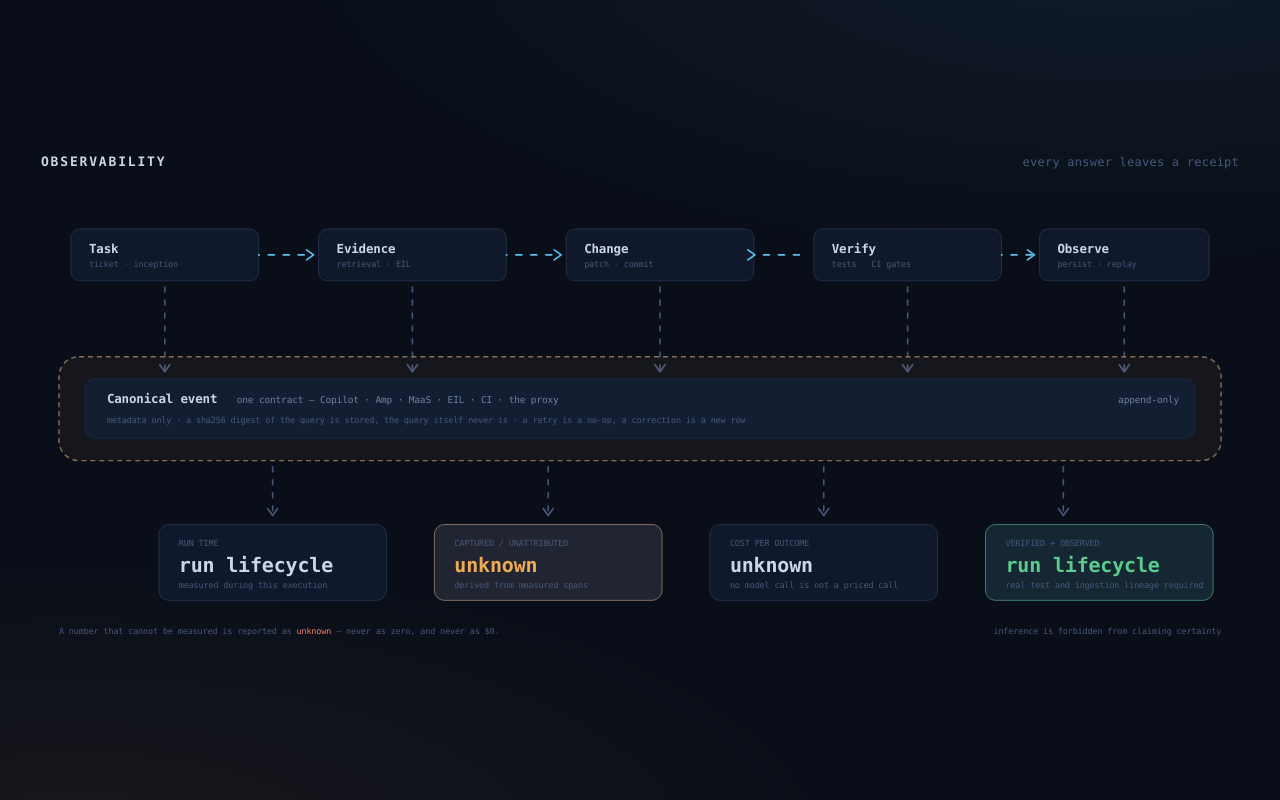
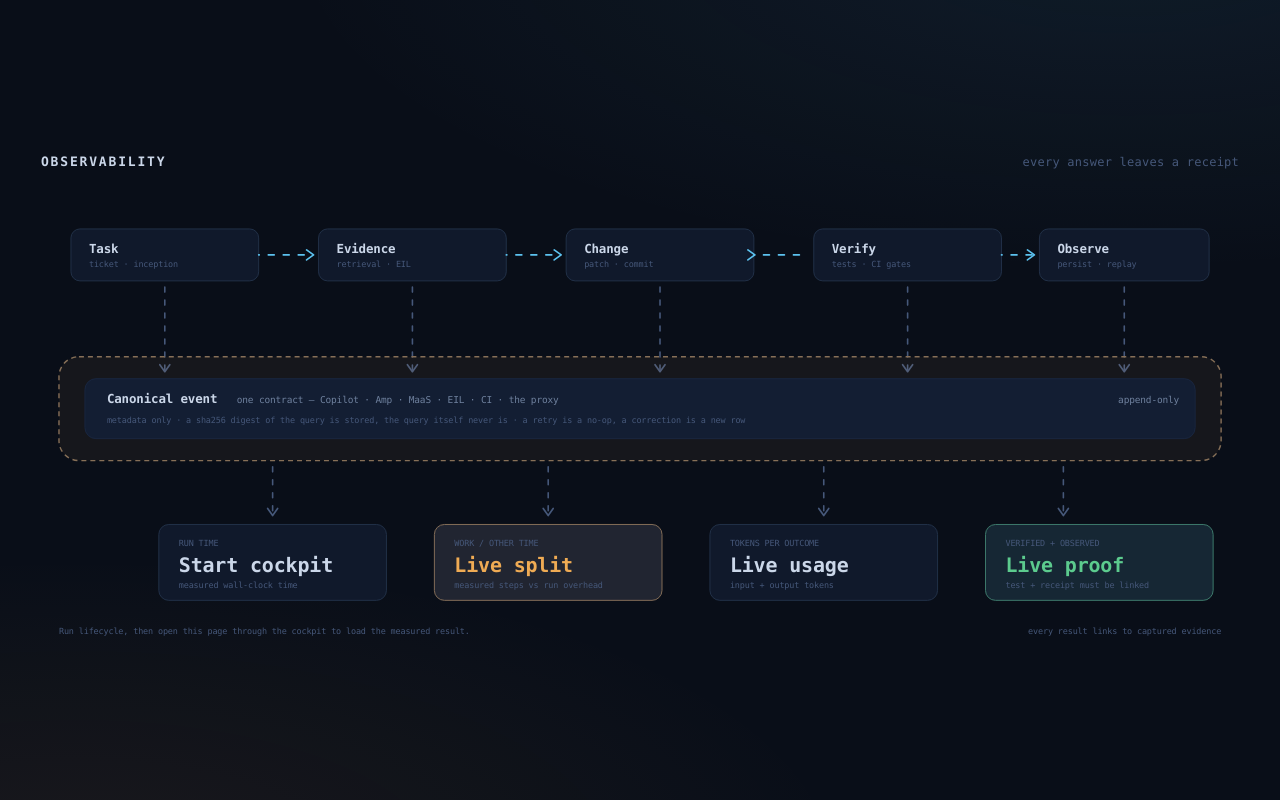
Before and after one commit to ashark-ai-05/eil-observability-demo, a website: page platform/eil-platform.html in a window 1280 px wide. Shown: the part 3200-4000 px from the top of the page. Drawn offline with Linux system fonts and the light colour scheme; no server answers.

Commit message:
Show live token metrics in platform deck
Co-authored-by: krunal <krunal.ashar@gmail.com>
Signed-off-by: krunal <krunal.ashar@gmail.com>

```diff
--- a/platform/eil-platform.html
+++ b/platform/eil-platform.html
@@ -505,7 +505,7 @@
     <h2>Observability<span class="sub">every answer leaves a receipt</span></h2>
     <div class="scroll">
       <svg class="flow" viewBox="0 0 1200 470" fill="none" role="img"
-           aria-label="A measured delivery run across five stages, each emitting a canonical event into one ledger. The ledger yields run time, captured and unattributed time, cost provenance, and whether the verified change was observed. Capture is metadata-only: a digest of the query is stored, never the query.">
+           aria-label="A measured delivery run across five stages, each emitting a canonical event into one ledger. The ledger yields run time, work versus other time, token usage, and whether the verified change was observed. Capture is metadata-only: a digest of the query is stored, never the query.">
 
         <!-- the delivery run, left to right -->
         <g>
@@ -558,31 +558,31 @@
         <g>
           <rect class="st" x="118" y="330" width="228" height="76" rx="10"/>
           <text class="t-xs" x="138" y="352">RUN TIME</text>
-          <text id="obs-elapsed" x="138" y="378" font-size="20" font-weight="700" fill="var(--text)" font-family="var(--mono)">run lifecycle</text>
-          <text class="t-xs" x="138" y="394">measured during this execution</text>
+          <text id="obs-elapsed" x="138" y="378" font-size="20" font-weight="700" fill="var(--text)" font-family="var(--mono)">Start cockpit</text>
+          <text class="t-xs" x="138" y="394">measured wall-clock time</text>
 
           <rect x="394" y="330" width="228" height="76" rx="10"
                 fill="color-mix(in oklab, var(--vec) 9%, var(--panel))"
                 stroke="color-mix(in oklab, var(--vec) 50%, var(--line))"/>
-          <text class="t-xs" x="414" y="352">CAPTURED / UNATTRIBUTED</text>
-          <text id="obs-work-wait" x="414" y="378" font-size="20" font-weight="700" fill="var(--vec)" font-family="var(--mono)">unknown</text>
-          <text class="t-xs" x="414" y="394">derived from measured spans</text>
+          <text class="t-xs" x="414" y="352">WORK / OTHER TIME</text>
+          <text id="obs-work-wait" x="414" y="378" font-size="20" font-weight="700" fill="var(--vec)" font-family="var(--mono)">Live split</text>
+          <text class="t-xs" x="414" y="394">measured steps vs run overhead</text>
 
           <rect class="st" x="670" y="330" width="228" height="76" rx="10"/>
-          <text class="t-xs" x="690" y="352">COST PER OUTCOME</text>
-          <text id="obs-cost" x="690" y="378" font-size="20" font-weight="700" fill="var(--text)" font-family="var(--mono)">unknown</text>
-          <text class="t-xs" x="690" y="394">no model call is not a priced call</text>
+          <text class="t-xs" x="690" y="352">TOKENS PER OUTCOME</text>
+          <text id="obs-tokens" x="690" y="378" font-size="20" font-weight="700" fill="var(--text)" font-family="var(--mono)">Live usage</text>
+          <text id="obs-token-note" class="t-xs" x="690" y="394">input + output tokens</text>
 
           <rect x="946" y="330" width="228" height="76" rx="10"
                 fill="color-mix(in oklab, var(--ok) 9%, var(--panel))"
                 stroke="color-mix(in oklab, var(--ok) 50%, var(--line))"/>
           <text class="t-xs" x="966" y="352">VERIFIED + OBSERVED</text>
-          <text id="obs-proof" x="966" y="378" font-size="20" font-weight="700" fill="var(--ok)" font-family="var(--mono)">run lifecycle</text>
-          <text class="t-xs" x="966" y="394">real test and ingestion lineage required</text>
+          <text id="obs-proof" x="966" y="378" font-size="20" font-weight="700" fill="var(--ok)" font-family="var(--mono)">Live proof</text>
+          <text class="t-xs" x="966" y="394">test + receipt must be linked</text>
         </g>
 
-        <text class="t-xs" x="18" y="440">A number that cannot be measured is reported as <tspan fill="var(--warn)">unknown</tspan> — never as zero, and never as $0.</text>
-        <text class="t-xs" x="1182" y="440" text-anchor="end">inference is forbidden from claiming certainty</text>
+        <text id="obs-run-note" class="t-xs" x="18" y="440">Run lifecycle, then open this page through the cockpit to load the measured result.</text>
+        <text class="t-xs" x="1182" y="440" text-anchor="end">every result links to captured evidence</text>
       </svg>
     </div>
    </div>
@@ -615,10 +615,10 @@
   for (const id of ids) io.observe(document.getElementById(id));
 
   // When served by `pnpm cockpit`, the observability slide reads the same
-  // captured run as the cockpit. The standalone deck intentionally keeps
-  // unknown placeholders instead of embedding a reference run that can drift.
+  // captured run as the cockpit. Standalone mode gives an actionable prompt
+  // instead of displaying unexplained placeholder values.
   const duration = (seconds) => {
-    if (!Number.isFinite(seconds)) return "unknown";
+    if (!Number.isFinite(seconds)) return "—";
     if (seconds < 60) return `${seconds.toFixed(1)}s`;
     return `${Math.floor(seconds / 60)}m ${Math.round(seconds % 60)}s`;
   };
@@ -633,10 +633,10 @@
       const capturedPct = elapsed > 0 ? Math.round((captured / elapsed) * 100) : 0;
       document.getElementById("obs-elapsed").textContent = duration(elapsed);
       document.getElementById("obs-work-wait").textContent = `${capturedPct} / ${100 - capturedPct}`;
-      document.getElementById("obs-cost").textContent = run.summary.totalCostUsd === null
-        ? "unknown"
-        : `$${run.summary.totalCostUsd.toFixed(2)}`;
+      document.getElementById("obs-tokens").textContent = run.summary.tokenTotal.toLocaleString();
+      document.getElementById("obs-token-note").textContent = `${run.summary.modelCalls} model call${run.summary.modelCalls === 1 ? "" : "s"} · input + output`;
       document.getElementById("obs-proof").textContent = run.summary.verifiedShipping ? "Proven" : "Unproven";
+      document.getElementById("obs-run-note").textContent = `${run.steps.length} measured steps · ${run.summary.toolCalls} tool calls · ${run.summary.retries} retries · one evidence-linked outcome`;
     })
     .catch(() => {});
 </script>
```
Also changed, not shown: tests/cockpit-model.test.mjs (+4 -2 lines), README.md.
